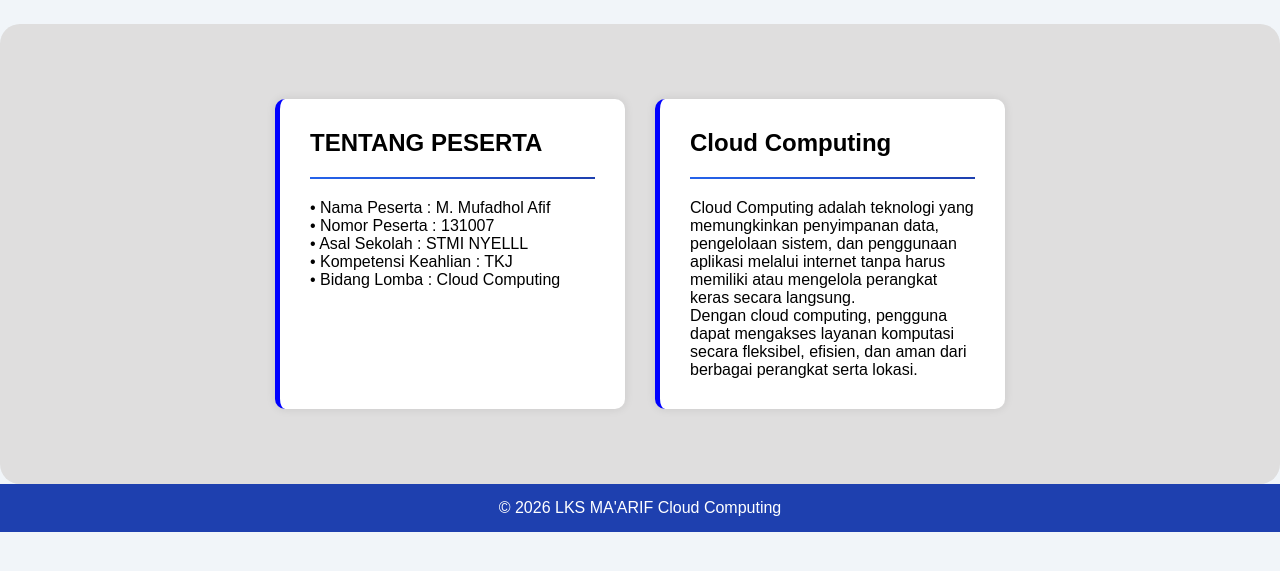
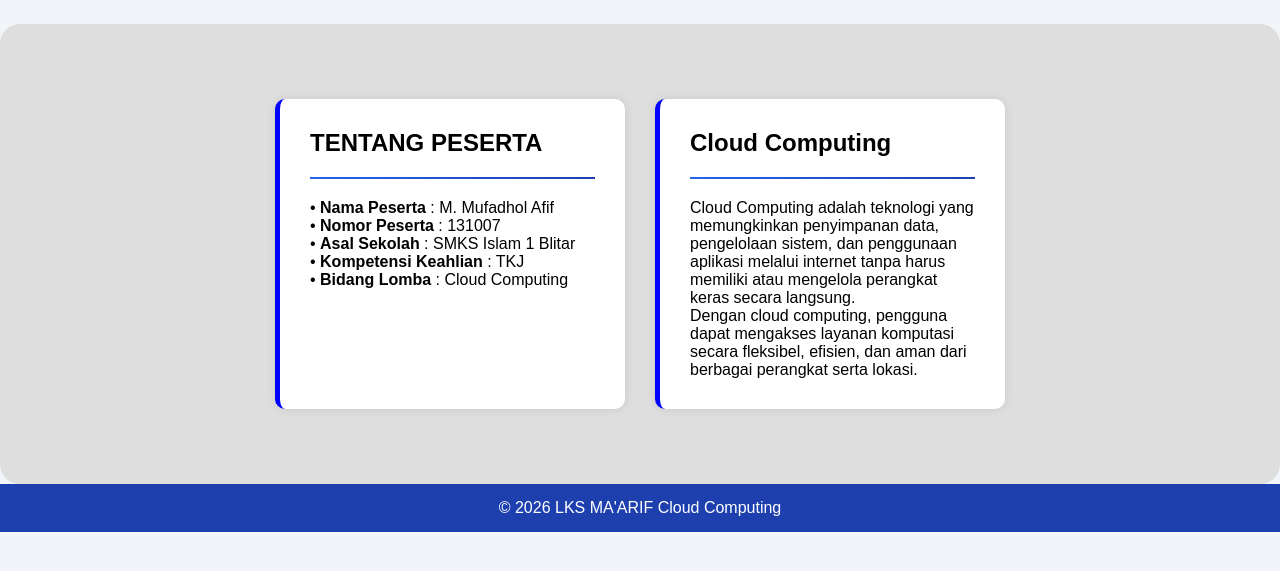
Before and after one commit to muhammadmufadholafif-stack/rf, a plain HTML site: page about.html in a window 1280 px wide. Shown: the part 199-770 px from the top of the page. Drawn offline with Linux system fonts and the light colour scheme.

Commit message:
updateyaa

```diff
--- a/about.html
+++ b/about.html
@@ -21,11 +21,11 @@
     <section class="card-profil">
         <h2>TENTANG PESERTA</h2>
         <hr class="line">
-        <p>&bull; Nama Peserta : M. Mufadhol Afif <br>
-            &bull; Nomor Peserta : 131007<br>
-            &bull; Asal Sekolah : STMI NYELLL<br>
-            &bull; Kompetensi Keahlian : TKJ<br>
-            &bull; Bidang Lomba : Cloud Computing
+        <p>&bull;<b> Nama Peserta</b> : M. Mufadhol Afif <br>
+            &bull; <b>Nomor Peserta</b> : 131007<br>
+            &bull; <b>Asal Sekolah</b> : SMKS Islam 1 Blitar<br>
+            &bull; <b>Kompetensi Keahlian</b> : TKJ<br>
+            &bull; <b>Bidang Lomba</b> : Cloud Computing
             </p>
     </section>
     <section class="card-profil">
```
